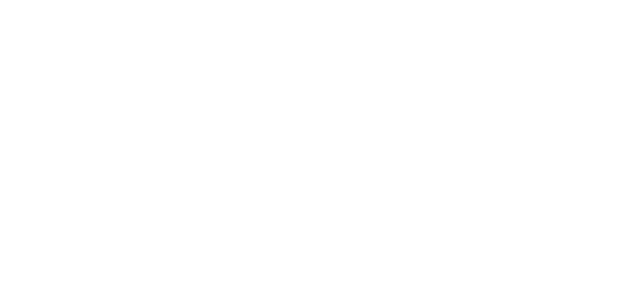
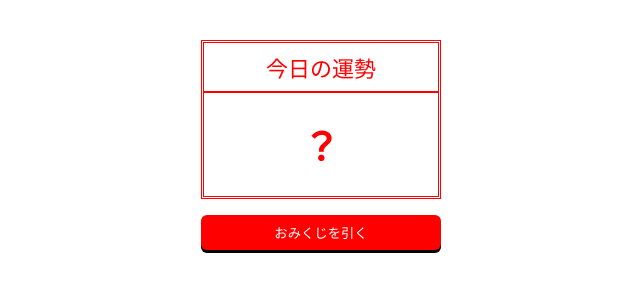
Before and after one commit to gusutaharu/Omikuji-js, a plain HTML site: page index.html in a window 1280 px wide. Shown: the whole page, without its empty margins (319-959 px from the left). Drawn offline with Linux system fonts and the light colour scheme.

Commit message:
見た目の作成

```diff
--- /dev/null
+++ b/css/styles.css
@@ -0,0 +1,43 @@
+.container  {
+  width: 240px;
+  margin: 0 auto;
+  padding-top: 32px;
+  text-align: center;
+}
+
+.main {
+  border: double 3px red;
+  color: red;
+}
+
+.main > h1 {
+  font-size: 22px;
+  font-weight: normal;
+  margin: 0;
+  padding: 8px 0;
+  border-bottom: solid 2px red;
+}
+
+.main > p {
+  margin: 0;
+  padding: 24px 0;
+  font-size: 38px;
+  font-weight: bold;
+}
+
+button {
+  width: 100%;
+  margin-top: 16px;
+  padding: 8px;
+  background: red;
+  color: white;
+  border-radius: 6px;
+  border: none;
+  box-shadow: 0 3px black;
+  cursor: pointer;
+}
+
+button:active {
+  box-shadow: none;
+  transform: translateY( 3px );
+}
--- a/index.html
+++ b/index.html
@@ -4,8 +4,15 @@
   <meta charset="UTF-8">
   <meta name="viewport" content="width=device-width, initial-scale=1.0">
   <title>おみくじアプリ</title>
+  <link rel="stylesheet" href="css/styles.css">
 </head>
 <body>
-
+  <div class="container">
+    <div class="main">
+      <h1>今日の運勢</h1>
+      <p>？</p>
+    </div>
+    <button>おみくじを引く</button>
+  </div>
 </body>
 </html>
```
